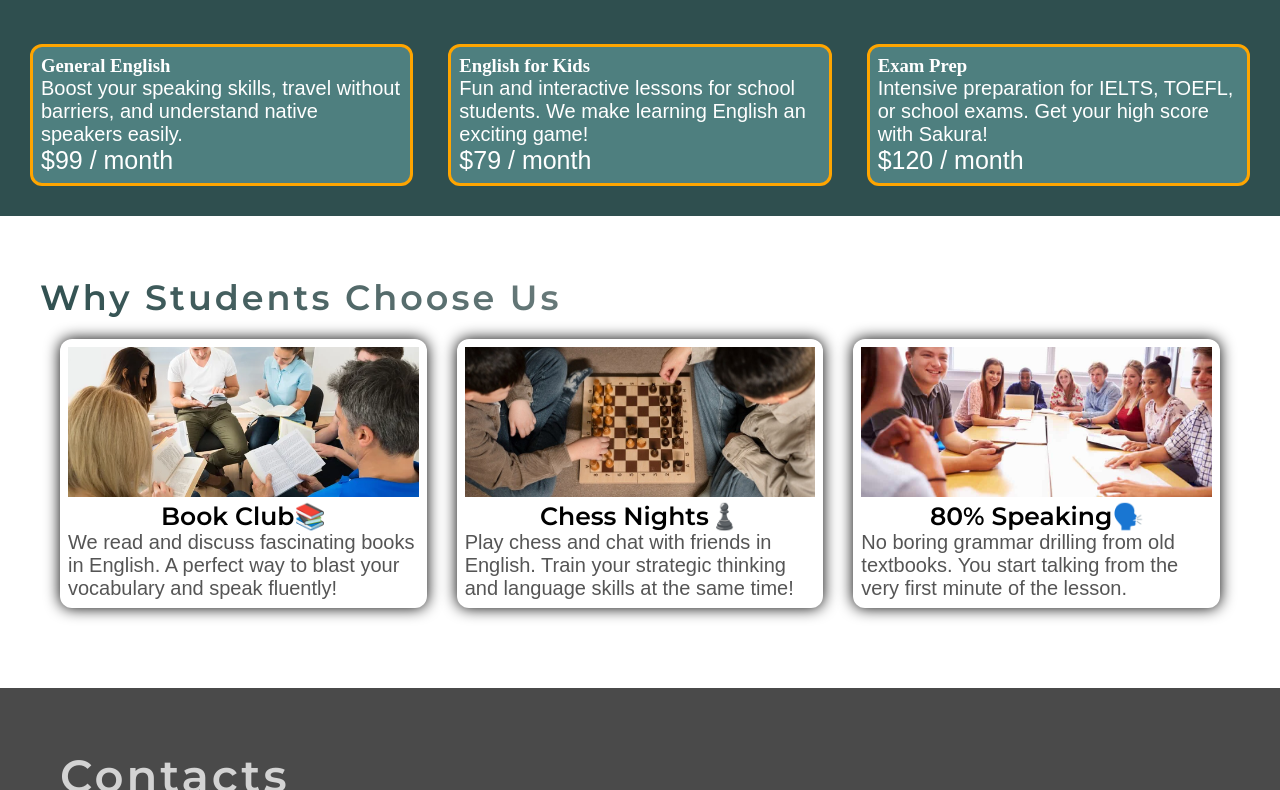
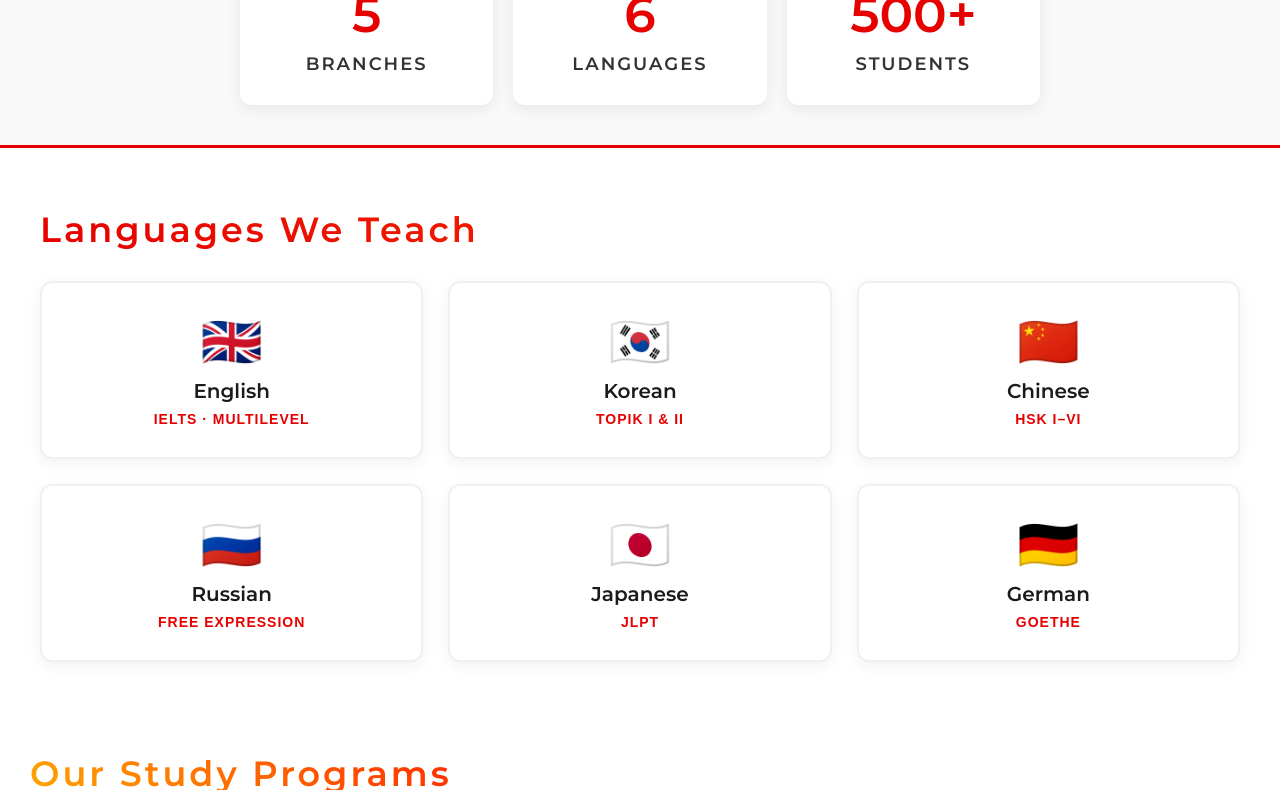
Before and after one commit to kayumovtemur220478-maker/Sakura, a plain HTML site: page index.html in a window 1280 px wide. Shown: the part 753-1543 px from the top of the page. Drawn offline with Linux system fonts and the light colour scheme.

Commit message:
Second commit

```diff
--- a/index.html
+++ b/index.html
@@ -31,6 +31,63 @@
     </div>
 
 </section>
+<section id="stats-section">
+    <div class="stats-grid">
+
+        <div class="stat-card">
+            <span class="stat-number">5</span>
+            <span class="stat-label">Branches</span>
+        </div>
+
+        <div class="stat-card">
+            <span class="stat-number">6</span>
+            <span class="stat-label">Languages</span>
+        </div>
+
+        <div class="stat-card">
+            <span class="stat-number">500+</span>
+            <span class="stat-label">Students</span>
+        </div>
+
+    </div>
+</section>
+<!-- --------------------------- -->
+<section id="languages-section">
+    <h2>Languages We Teach</h2>
+    <div class="lang-grid">
+        <article class="lang-card">
+            <span>🇬🇧</span>
+            <h3>English</h3>
+            <p>IELTS · Multilevel</p>
+        </article>
+        <article class="lang-card">
+            <span>🇰🇷</span>
+            <h3>Korean</h3>
+            <p>TOPIK I & II</p>
+        </article>
+        <article class="lang-card">
+            <span>🇨🇳</span>
+            <h3>Chinese</h3>
+            <p>HSK I–VI</p>
+        </article>
+         <article class="lang-card">
+            <span>🇷🇺</span>
+            <h3>Russian</h3>
+            <p>Free Expression</p>
+        </article>
+         <article class="lang-card">
+            <span>🇯🇵</span>
+            <h3>Japanese</h3>
+            <p>JLPT</p>
+        </article>
+         <article class="lang-card">
+            <span>🇩🇪</span>
+            <h3>German</h3>
+            <p>Goethe</p>
+        </article>
+    </div>
+</section>
+<!-- --------------------------- -->
     <section id="courses-section">
     <h2 class="section-title">Our Study Programs</h2>
 
@@ -39,21 +96,20 @@
         <article class="course-card">
             <h3>General English</h3>
             <p class="course-desc">Boost your speaking skills, travel without barriers, and understand native speakers easily.</p>
-            <div class="course-price">$99 / month</div>
+            <div class="course-price"><p>300 000 <span>sum</span> /month</p></div>
         </article>
 
         <article class="course-card">
             <h3>English for Kids</h3>
             <p class="course-desc">Fun and interactive lessons for school students. We make learning English an exciting game!</p>
-            <div class="course-price">$79 / month</div>
+            <div class="course-price"><p>300 000 <span>sum</span> /month</p></div>
         </article>
 
         <article class="course-card">
             <h3>Exam Prep</h3>
             <p class="course-desc">Intensive preparation for IELTS, TOEFL, or school exams. Get your high score with Sakura!</p>
-            <div class="course-price">$120 / month</div>
+            <div class="course-price"><p>500 000 <span>sum</span> /month</p></div>
         </article>
-
     </div>
 </section>
 
@@ -63,19 +119,19 @@
     <div class="advantages-grid">
 
         <article class="adv-card">
-            <div class="adv-icon"><img src="img2.jpg" alt="Students read books"></div>
+            <div class="adv-icon"><img src="img2.jpg" loading="lazy" alt="Students read books"></div>
             <h3 class="u">Book Club📚</h3>
             <p class="i">We read and discuss fascinating books in English. A perfect way to blast your vocabulary and speak fluently!</p>
         </article>
 
         <article class="adv-card">
-            <div class="adv-icon"><img src="img3.jpg" alt="Students play chess"></div>
+            <div class="adv-icon"><img src="img3.jpg" loading="lazy" alt="Students play chess"></div>
             <h3 class="u">Chess Nights♟️</h3>
             <p class="i">Play chess and chat with friends in English. Train your strategic thinking and language skills at the same time!</p>
         </article>
 
         <article class="adv-card">
-            <div class="adv-icon"><img src="img4.jpg" alt="Students speak in english"></div>
+            <div class="adv-icon"><img src="img4.jpg" loading="lazy" alt="Students speak in english"></div>
             <h3 class="u">80% Speaking🗣️</h3>
             <p class="i">No boring grammar drilling from old textbooks. You start talking from the very first minute of the lesson.</p>
         </article>
@@ -90,7 +146,7 @@
             <h2>Contacts</h2>
             <p class="footer-text">Ready to start? Get in touch with Sakura today and book your schedule!</p>
             <p class="footer-phone">📞 Phone: <strong>+998 94 416 66 44</strong></p>
-            <p class="footer-gmail">📧 Gmail: <a href="mailto:info.sakura@gmail.com">info.englishwithtim@gmail.com</a></p>
+            <p class="footer-gmail">📧 Gmail: <a href="mailto:info.sakura@gmail.com">info.sakura@gmail.com</a></p>
         </div>
 
         <div class="footer-social">
--- a/style.css
+++ b/style.css
@@ -27,6 +27,7 @@
 html{
     scroll-behavior: smooth;
     overflow-x: hidden;
+     scroll-padding-top: 90px;
 }
 body{
     display: flex;
@@ -68,7 +69,7 @@ a{
     user-select: none;
 }
 .logo img {
-  height: 35px;
+  height: 50px;
     width: auto;
     border-radius: 50%;
     margin-right: 10px;
@@ -99,6 +100,7 @@ a{
     background-color: white;
     padding: 40px;
     margin-top: 130px;
+    gap: 40px;
 }
 .hero-info{
     display: flex;
@@ -151,15 +153,69 @@ a{
     clip-path: polygon(15% 0%, 100% 0%, 100% 100%, 0% 100%);
     user-select: none;
 }
+#stats-section {
+    background-color: #f9f9f9;
+    padding: 40px;
+    border-top: 3px solid #e60000;
+    border-bottom: 3px solid #e60000;
+}
+
+.stats-grid {
+    display: grid;
+    grid-template-columns: 1fr 1fr 1fr;
+    gap: 20px;
+    max-width: 800px;
+    margin: 0 auto;
+}
+
+.stat-card {
+    display: flex;
+    flex-direction: column;
+    align-items: center;
+    justify-content: center;
+    padding: 30px;
+    border-radius: 12px;
+    background: white;
+    box-shadow: 0 4px 15px rgba(0,0,0,0.08);
+    transition: 0.3s ease;
+    cursor: default;
+}
+
+.stat-card:hover {
+    transform: translateY(-8px);
+    box-shadow: 0 8px 25px rgba(230, 0, 0, 0.3);
+}
+
+.stat-number {
+    font-family: 'Montserrat', sans-serif;
+    font-size: 50px;
+    font-weight: 600;
+    color: #e60000;
+    transition: 0.3s ease;
+}
+
+.stat-card:hover .stat-number {
+    transform: scale(1.15);
+    display: inline-block;
+}
+
+.stat-label {
+    font-family: 'Montserrat', sans-serif;
+    font-size: 18px;
+    font-weight: 600;
+    color: #333;
+    margin-top: 8px;
+    letter-spacing: 2px;
+    text-transform: uppercase;
+}
 #courses-section{
     display: grid;
     grid-template-columns: 1fr;
-    grid-template-rows: 0.5fr 1.5fr;
-    background-color: darkslategray;
-    color: white;
+    grid-template-rows: auto auto;
+    background-color: white;
+    color: black;
 }
 .section-title{
-    display: grid;
     font-family: 'Montserrat', sans-serif;
     font-weight: 600;
     font-size: 35px;
@@ -178,26 +234,42 @@ a{
 }
 .course-card{
     display: grid;
-    background-color: rgb(78, 127, 127);
-    border: 3px solid orange;
+    width: 100%;
+    background-color: #ffffff;
+    border: 3px solid black;
     border-radius: 12px;
     padding: 8px;
-    transition: 0.7s;
+    transition: 0.3s;
+    gap: 15px;
+}
+.course-card h3 {
+    font-family: 'Montserrat', sans-serif;
+    font-size: 22px;
+    font-weight: 600;
+    margin-bottom: 10px;
+    transition: 0.2s ease;
+}
+.course-card:hover h3{
+    font-size: 30px;
+    display: inline-block;
+    color: #b30000;
 }
 .course-card:hover{
-    transform: scale(1.1);
-    border: 3px solid orangered;
-    box-shadow: 0 0 12px orangered;
+     transform: translateY(-5px);
+    border: 3px solid #b30000;
+    box-shadow: 0 0 12px #b30000;
 }
 .course-desc{
     font-size: 20px;
     font-family: sans-serif;
     font-weight: 400;
+    color: darkslategray;
 }
 .course-price{
     font-size: 25px;
     font-family: sans-serif;
-    font-weight: 450;
+    font-weight: 500;
+    color: #e60000;
 }
 #advantages-section{
     display: grid;
@@ -207,7 +279,6 @@ a{
     padding: 60px 40px;
 }
 .advantages-title{
-    display: grid;
     font-family: 'Montserrat', sans-serif;
     font-weight: 600;
     font-size: 35px;
@@ -261,9 +332,8 @@ a{
 
 #site-footer{
     display: grid;
-    justify-content: center;
-    background-color: rgba(0, 0, 0, 0.71);
-    color: white;
+    background-color: #ffffff;
+    color: black;
 }
 .footer-container{
     display: grid;
@@ -274,31 +344,35 @@ a{
     display: flex;
     justify-content: flex-start;
     flex-direction: column;
-    font-size: 30px;
+    font-size: 22px;
     font-family: 'Montserrat', sans-serif;
     font-weight: 600;
-    letter-spacing: 3px;
-    color: lightgray;
+    letter-spacing: 1px;
+    color: black;
     margin: 60px;
 }
 .footer-text{
     display: flex;
     align-items: center;
     justify-content: center;
-    font-size: 25px;
+    font-size: 16px;
     padding: 10px;
-    color: white;
+    color: black;
+    letter-spacing: 0px;
 }
 .footer-phone{
     padding: 10px;
+    width: max-content;
     font-size: 15px;
 }
 .footer-gmail{
     padding: 10px;
-    font-size: 15px;
+    width: max-content;
+    font-size: 14px;
+    color: black;
 }
 .footer-gmail a {
-    color: white;
+    color: black;
     text-decoration: underline;
 }
 .footer-gmail a:hover {
@@ -307,7 +381,8 @@ a{
 
 .footer-tg-btn {
     display:flex ;
-    width: 300px;
+    width: auto;
+    min-width: 250px;
     height: 80px;
     align-items: center;
     justify-content: center;
@@ -349,7 +424,81 @@ a{
      -webkit-background-clip: text;
      -webkit-text-fill-color: transparent;
 }
+#languages-section {
+    padding: 60px 40px;
+    background-color: white;
+}
+
+#languages-section h2 {
+    font-family: 'Montserrat', sans-serif;
+    font-size: 35px;
+    font-weight: 600;
+    letter-spacing: 3px;
+    margin-bottom: 30px;
+    background: linear-gradient(45deg, #e60000, orangered);
+    -webkit-background-clip: text;
+    -webkit-text-fill-color: transparent;
+}
+
+.lang-grid {
+    display: grid;
+    grid-template-columns: repeat(3, 1fr);
+    gap: 25px;
+}
+
+.lang-card {
+    display: flex;
+    flex-direction: column;
+    align-items: center;
+    justify-content: center;
+    text-align: center;
+    padding: 30px 20px;
+    border-radius: 12px;
+    border: 2px solid #f0f0f0;
+    background: white;
+    box-shadow: 0 4px 15px rgba(0,0,0,0.06);
+    transition: 0.3s ease;
+    cursor: default;
+    gap: 8px;
+}
+
+.lang-card:hover {
+    transform: translateY(-8px);
+    border-color: #e60000;
+    box-shadow: 0 8px 25px rgba(230,0,0,0.2);
+}
+
+.lang-card span {
+    font-size: 50px;
+    display: inline-block;
+    transition: 0.3s ease;
+}
+
+.lang-card:hover span {
+    transform: scale(1.2);
+}
+
+.lang-card h3 {
+    font-family: 'Montserrat', sans-serif;
+    font-size: 20px;
+    font-weight: 600;
+    color: #1a1a1a;
+}
+
+.lang-card p {
+    font-family: sans-serif;
+    font-size: 14px;
+    color: #e60000;
+    font-weight: 600;
+    letter-spacing: 1px;
+    text-transform: uppercase;
+}
 @media (max-width:768px) {
+    html{
+    scroll-behavior: smooth;
+    overflow-x: hidden;
+     scroll-padding-top: 120px;
+}
     .site-header{
     display: grid;
      position: fixed; top: 0;
@@ -403,6 +552,14 @@ a{
         height: 300px;
         clip-path: polygon(0% 10%, 100% 0%, 100% 100%, 0% 100%);
     }
+    .stats-grid {
+    grid-template-columns: 1fr;
+    gap: 15px;
+}
+
+.stat-number {
+    font-size: 40px;
+}
 .courses-grid{
     display: grid;
     grid-template-rows: auto;
@@ -434,11 +591,11 @@ a{
     justify-content: center;
     font-size: 15px;
     padding: 10px;
-    color: white;
+    color: black;
 }
 .footer-phone{
     padding: 10px;
-    font-size: 13px;
+    font-size: 16px;
     font-weight: 550;
 }
 .footer-gmail{
@@ -498,7 +655,6 @@ a{
     font-size: 13px;
     font-family: sans-serif;
     padding: 6px 12px;
-    border: 2px solid transparent;
     border-radius: 8px;
     transition: all 0.3s ease;
 }
@@ -517,5 +673,8 @@ a{
     margin: 20px;
     align-items: center;
 }
-
-}
+.lang-grid {
+    display: grid;
+    grid-template-columns: repeat(2, 1fr);
+    gap: 25px;
+} }
```
Also changed, not shown: logo.jpg.png (deleted).
